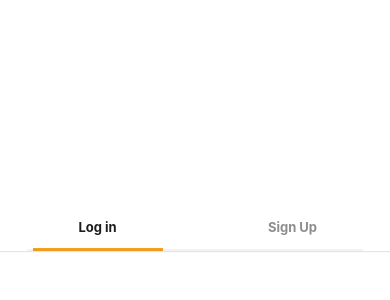
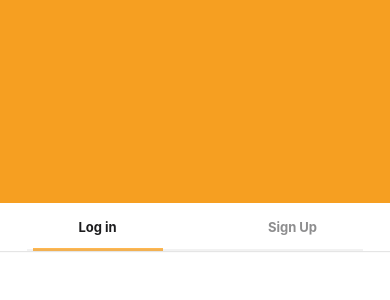
Before and after one commit to MuhammadRafeh/ECom, a React Native app: screen /Auth in a window 390 px wide. Shown: the top 300 px of the page. Built offline with nearby package versions, Linux system fonts and the light colour scheme.

Commit message:
Updated Files Directory!

```diff
--- a/package.json
+++ b/package.json
@@ -28,7 +28,7 @@
   },
   "devDependencies": {
     "@babel/core": "^7.12.9",
-    "@types/react": "^18.0.10",
+    "@types/react": "^18.0.11",
     "@types/react-native": "~0.66.13",
     "typescript": "~4.3.5"
   },
--- a/src/navigators/AuthNavigator/AuthTopTabNavigator/AuthTopTabNavigator.tsx
+++ b/src/navigators/AuthNavigator/AuthTopTabNavigator/AuthTopTabNavigator.tsx
@@ -3,7 +3,6 @@ import { View, Dimensions } from 'react-native';
 import { createMaterialTopTabNavigator } from '@react-navigation/material-top-tabs';
 import LoginScreen from '../../../screens/Auth/AuthNavigatorScreens/Login/LoginScreen';
 import SignupScreen from '../../../screens/Auth/AuthNavigatorScreens/Signup/SignupScreen';
-import constants from '../../../constants/constants';
 
 const { width } = Dimensions.get('window');
 
@@ -17,7 +16,7 @@ function AuthTopTabNavigator() {
                 screenOptions={{
                     tabBarLabelStyle: { fontWeight: 'bold', textTransform: 'none' },
                     tabBarStyle: { elevation: 0 },
-                    tabBarIndicatorStyle: { width: width / 3, backgroundColor: constants.primary, left: width / 12, height: 3 }
+                    tabBarIndicatorStyle: { width: width / 3, backgroundColor: '#ffb74f', left: width / 12, height: 3 }
                 }}
             >
                 <Tab.Screen name="Login" component={LoginScreen} options={{ title: 'Log in' }} />
--- a/src/screens/Auth/AuthScreen.tsx
+++ b/src/screens/Auth/AuthScreen.tsx
@@ -27,7 +27,8 @@ const styles = StyleSheet.create({
         paddingTop: Constants.statusBarHeight
     },
     firstPortion: {
-        height: hP('24')
+        height: hP('24'),
+        backgroundColor: constants.primary
     },
     lastPortion: {
         height: hP('76')
```
Also changed, not shown: 1 other file (tests, documents, lock files or other folders).
